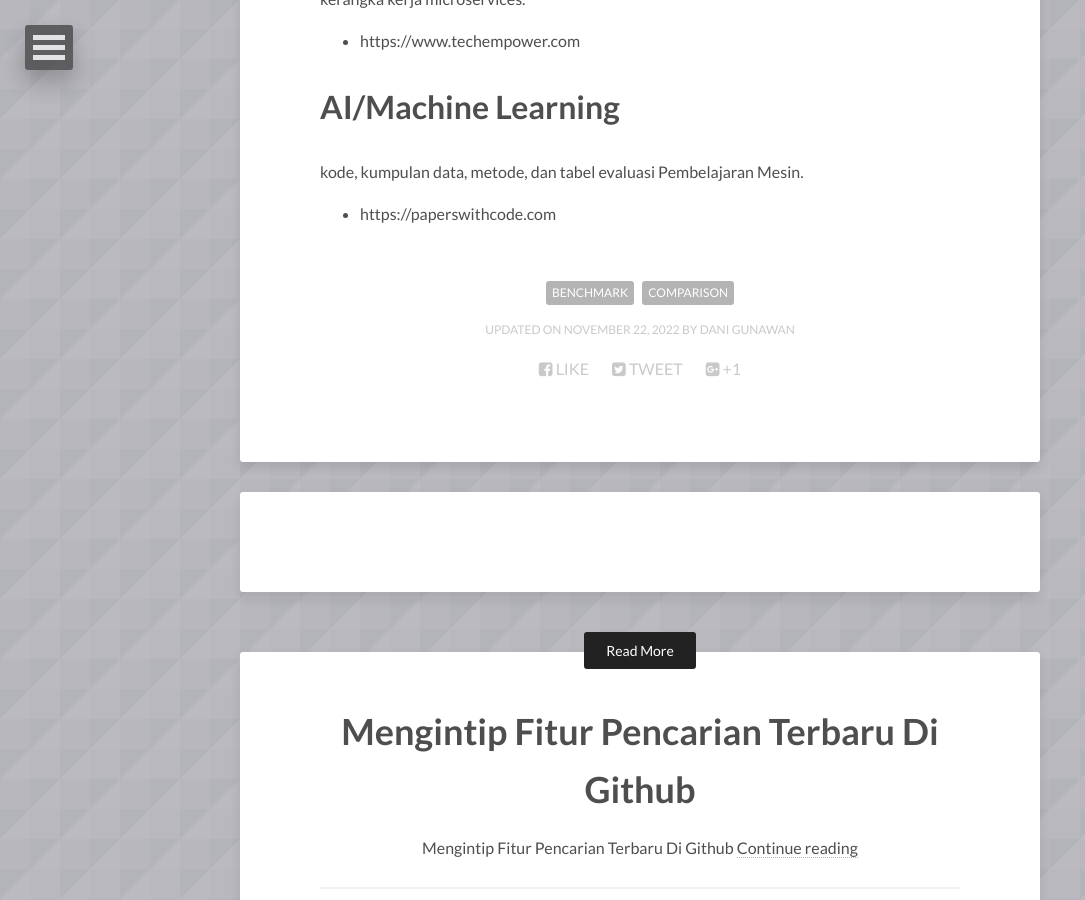
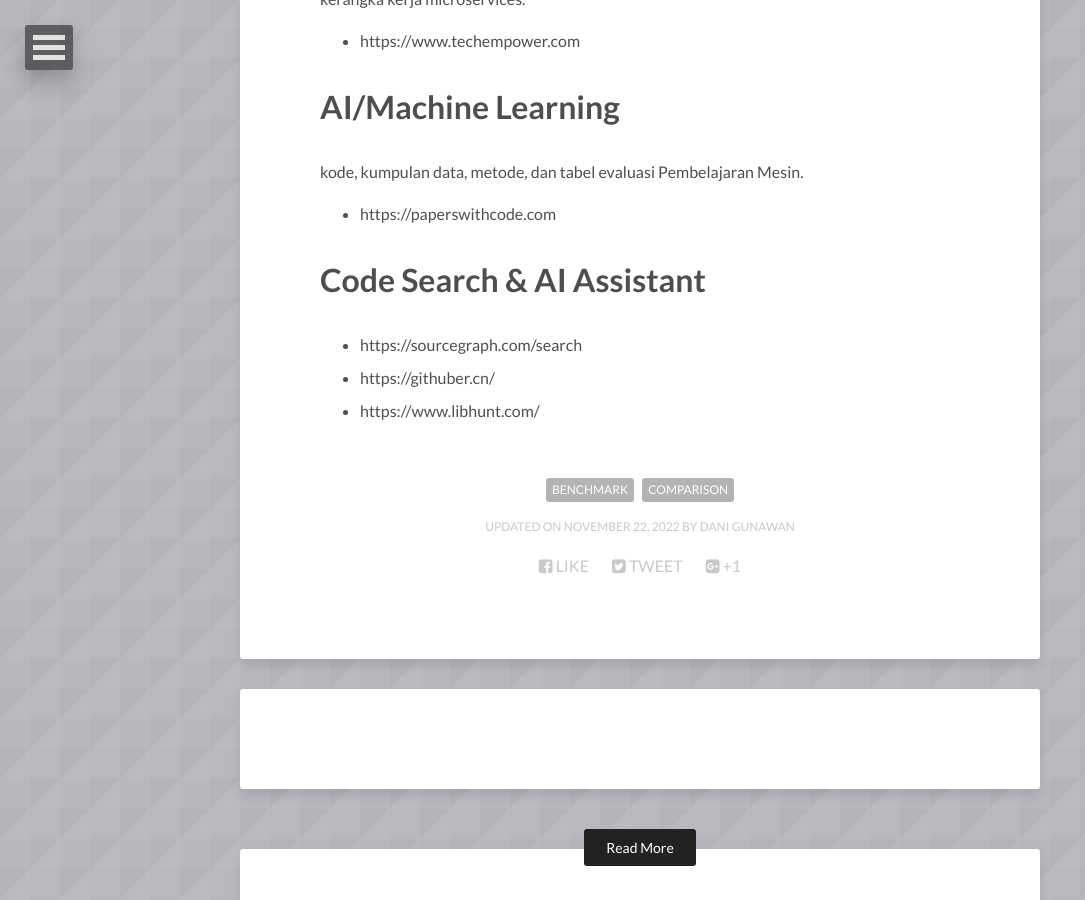
Before and after one commit to danigunawan/danigunawan.github.io, a Jekyll site: the page built from _posts/2022-11-21-kumpulan-link-benchmark-teknologi.md, in a window 1280 px wide and 900 px high, scrolled down 421 px. Shown: the whole window, without its empty margins (0-1085 px from the left). Built offline with Jekyll 4.4.1, drawn with Linux system fonts in a browser that asks for light colours; nearby versions of some CDN libraries; comment, search, counter and statistics services are not loaded.

Commit message:
[ADD POSTING]

```diff
--- a/_posts/2022-11-21-kumpulan-link-benchmark-teknologi.md
+++ b/_posts/2022-11-21-kumpulan-link-benchmark-teknologi.md
@@ -22,3 +22,9 @@
 kode, kumpulan data, metode, dan tabel evaluasi Pembelajaran Mesin.
 
 - https://paperswithcode.com
+
+# Code Search & AI Assistant
+
+- https://sourcegraph.com/search
+- https://githuber.cn/
+- https://www.libhunt.com/
```
